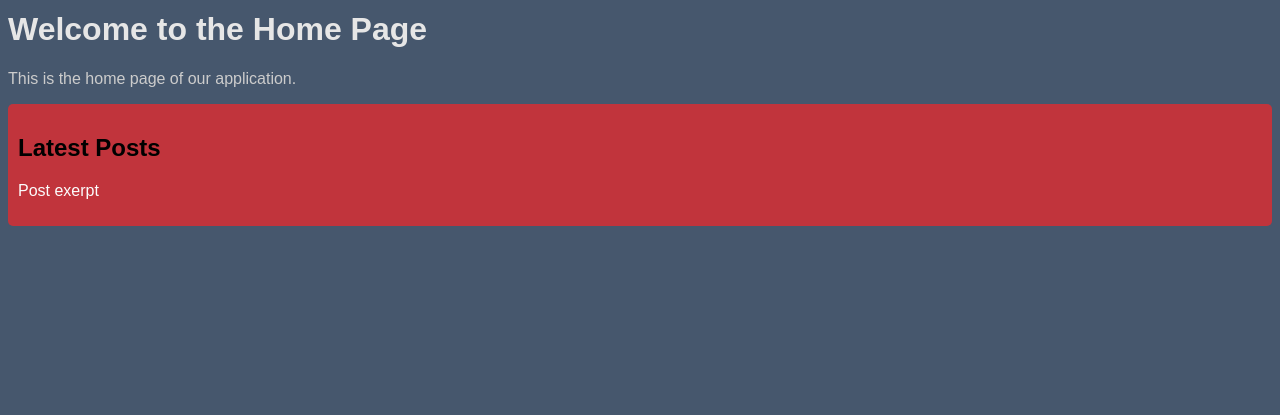
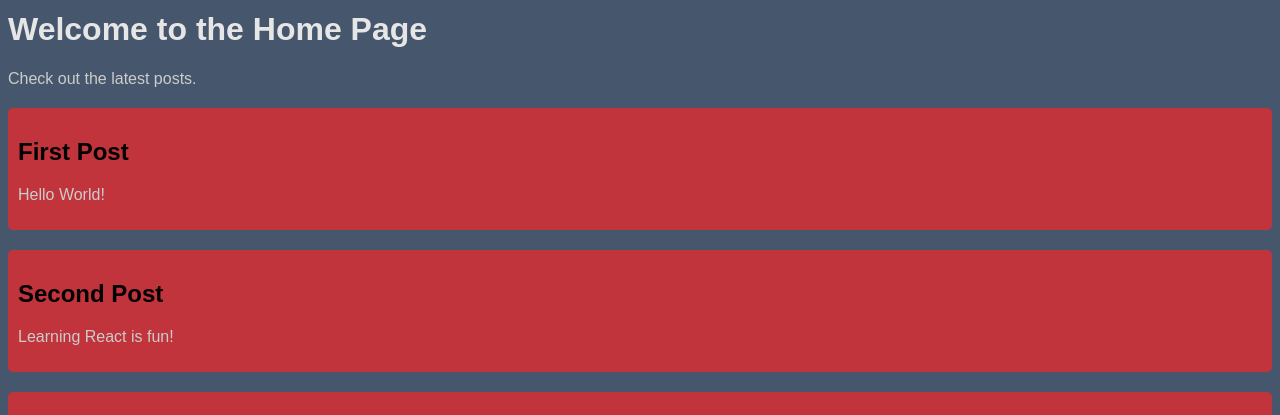
Before and after one commit to Shaffer802/Blog, a React (Vite) app: page / in a window 1280 px wide. Shown: the part 385-800 px from the top of the page. Built offline with nearby package versions, Linux system fonts and the light colour scheme.

Commit message:
Initial styling and page building

```diff
--- a/src/App.jsx
+++ b/src/App.jsx
@@ -1,25 +1,44 @@
 import { BrowserRouter as Router, Routes, Route } from "react-router-dom";
 
+import NavBar from "./components/NavBar";
 import Home from "./components/Home";
 import Posts from "./components/Posts";
-import NavBar from "./components/NavBar";
+import About from "./components/About";
+import Contact from "./components/Contact";
+
+
 
 import './App.css';
 
 function App() {
 
   const posts = [
-    { id: 1, title: "First Post", content: "Hello World!" },
-    { id: 2, title: "Second Post", content: "Learning React is fun!"},
+    { id: 1, title: "First Post", content: "Hello World!", date: "25/6/2025"},
+    { id: 2, title: "Second Post", content: "Learning React is fun!", date: "7/4/2025"},
+    { id: 3, title: "Third Post", content: "Learning React is fun!", date: "17/1/2025"},
+    { id: 4, title: "Fourth Post", content: "Learning React is fun!", date: "5/2/2025"},
+    { id: 5, title: "Fifth Post", content: "Learning React is fun!", date: "6/3/2025"},
+    { id: 6, title: "Sixth Post", content: "Learning React is fun!", date: "24/11/2024"},
+    { id: 7, title: "Seventh Post", content: "Learning React is fun!", date: "10/10/2023"},
   ];
+
+  const sortedPosts = [...posts].sort((a, b) => {
+    const parseDate = (str) => {
+      const [day, month, year] = str.split('/').map(Number);
+      return new Date(year, month - 1, day);
+    };
+    return parseDate(b.date) - parseDate(a.date);
+  });
 
   return (
     <>
       <Router>
         <NavBar />
         <Routes>
-          <Route path="/" element={<Home />} />
-          <Route path="/posts" element={<Posts posts={posts} />} />
+          <Route path="/" element={<Home posts={sortedPosts} />} />
+          <Route path="/posts" element={<Posts posts={sortedPosts} />} />
+          <Route path="/about" element={<About />} />
+          <Route path="/contact" element={<Contact />} />
         </Routes>
       </Router>
     </>
--- /dev/null
+++ b/src/components/About.css
@@ -0,0 +1,13 @@
+.about{
+    display: flex;
+    justify-content: center;
+}
+.about-container {
+    background-color: #f0f0f0;
+    padding: 50px;
+    border-radius: 5px;
+    margin-top: 20px;
+    width: 70%;
+    max-width: 900px;
+    min-width: 300px;
+}
--- /dev/null
+++ b/src/components/About.jsx
@@ -0,0 +1,16 @@
+import "./About.css";
+
+const About = () => {
+  return (
+    <div className="about">
+      <div className="about-container">
+        <h1>About This App</h1>
+        <p>This app is designed to help you manage your tasks efficiently.</p>
+        <p>It allows you to add, edit, and delete tasks, making it easier to stay organized.</p>
+        <p>Built with React, this app showcases the power of modern web development.</p>
+      </div>
+    </div>
+  );
+}
+
+export default About;
--- /dev/null
+++ b/src/components/Contact.jsx
@@ -0,0 +1,24 @@
+import "./Contact.css";
+
+const Contact = () => {
+  return (
+    <div className="contact">
+      <h1 className="headers">Contact Us</h1>
+      <p>If you have any questions, feel free to reach out!</p>
+      <form>
+        <label htmlFor="name">Name:</label>
+        <input type="text" id="name" name="name" required />
+
+        <label htmlFor="email">Email:</label>
+        <input type="email" id="email" name="email" required />
+
+        <label htmlFor="message">Message:</label>
+        <textarea id="message" name="message" required></textarea>
+
+        <button type="submit">Send</button>
+      </form>
+    </div>
+  );
+}
+
+export default Contact;
--- a/src/components/Home.css
+++ b/src/components/Home.css
@@ -6,7 +6,7 @@ p{
     color: hsl(0, 0%, 80%);
 }
 
-.post-preview{
+.home-post-preview{
     background-color: hsla(0, 100%, 57%, 0.664);
     border-radius: 5px;
     padding: 10px;
--- a/src/components/Home.jsx
+++ b/src/components/Home.jsx
@@ -1,14 +1,19 @@
 import "./Home.css";
 
-const Home = () => {
+const Home = ({ posts }) => {
   return (
     <div className="home">
       <h1 className="headers">Welcome to the Home Page</h1>
-      <p>This is the home page of our application.</p>
-      <div className="post-preview">
-        <h2 className="post-preview-title">Latest Posts</h2>
-        <p className="post-preview-expert">Post exerpt</p>
-      </div>
+      <p>Check out the latest posts.</p>
+
+      <div className="posts">
+        {posts.slice(0 ,5).map((post) => (
+          <div key={post.id} className="post-preview">
+            <h2>{post.title}</h2>
+            <p>{post.content}</p>
+          </div>
+      ))}
+    </div>
     </div>
   );
 }
--- /dev/null
+++ b/src/components/Posts.css
@@ -0,0 +1,9 @@
+.posts{
+    margin-top: 20px;
+}
+.post-preview{
+    background-color: hsla(0, 100%, 57%, 0.664);
+    border-radius: 5px;
+    padding: 10px;
+    margin-bottom: 20px;
+}
--- a/src/components/Posts.jsx
+++ b/src/components/Posts.jsx
@@ -1,17 +1,14 @@
-
+import "./Posts.css";
 
 const Posts = ({ posts }) => {
   return (
     <div className="posts">
       {posts.map((post) => (
-        <div key={post.id} className="post">
+        <div key={post.id} className="post-preview">
           <h2>{post.title}</h2>
           <p>{post.content}</p>
         </div>
       ))}
-
-      <h1>This is the Posts page</h1>
-
     </div>
   );
 }
```
Also changed, not shown: src/components/Contact.css (added).
